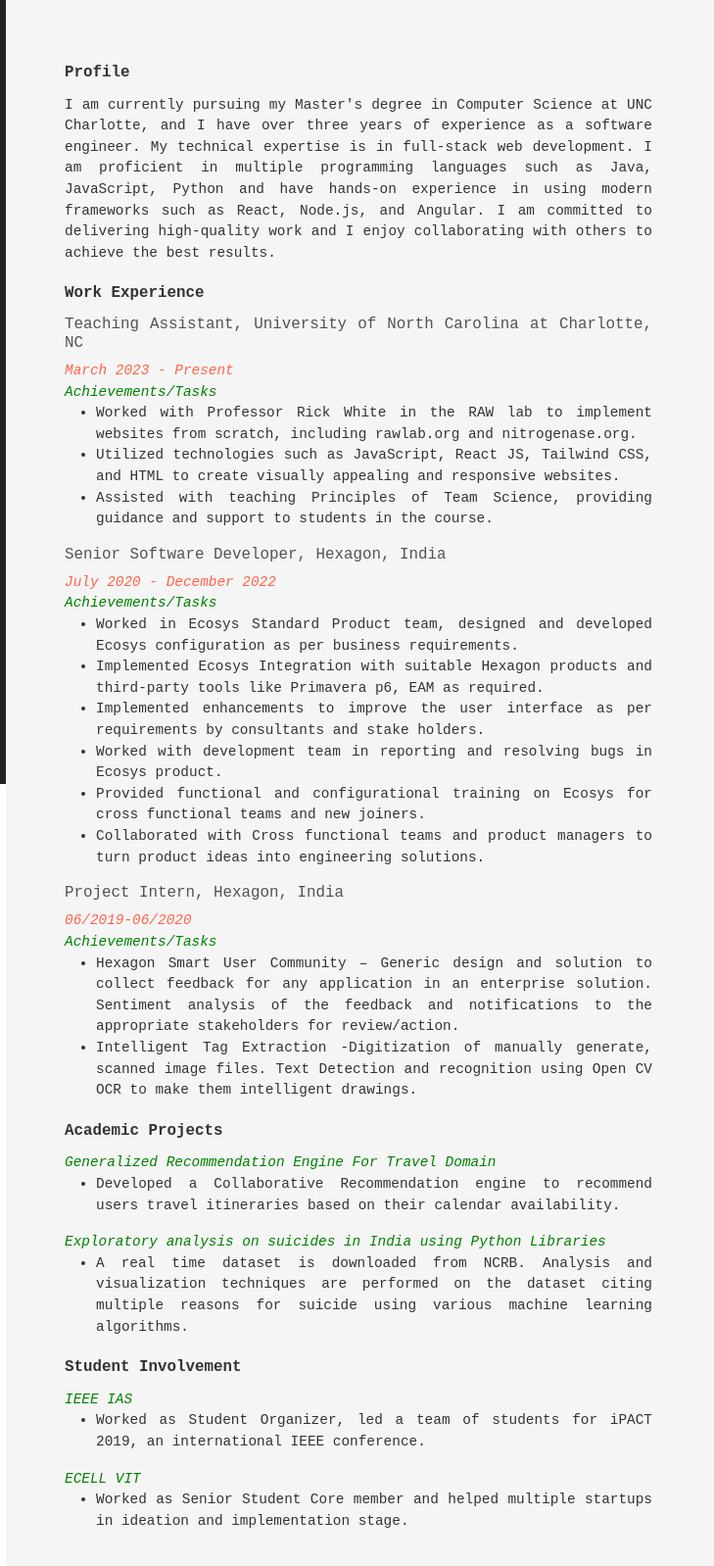
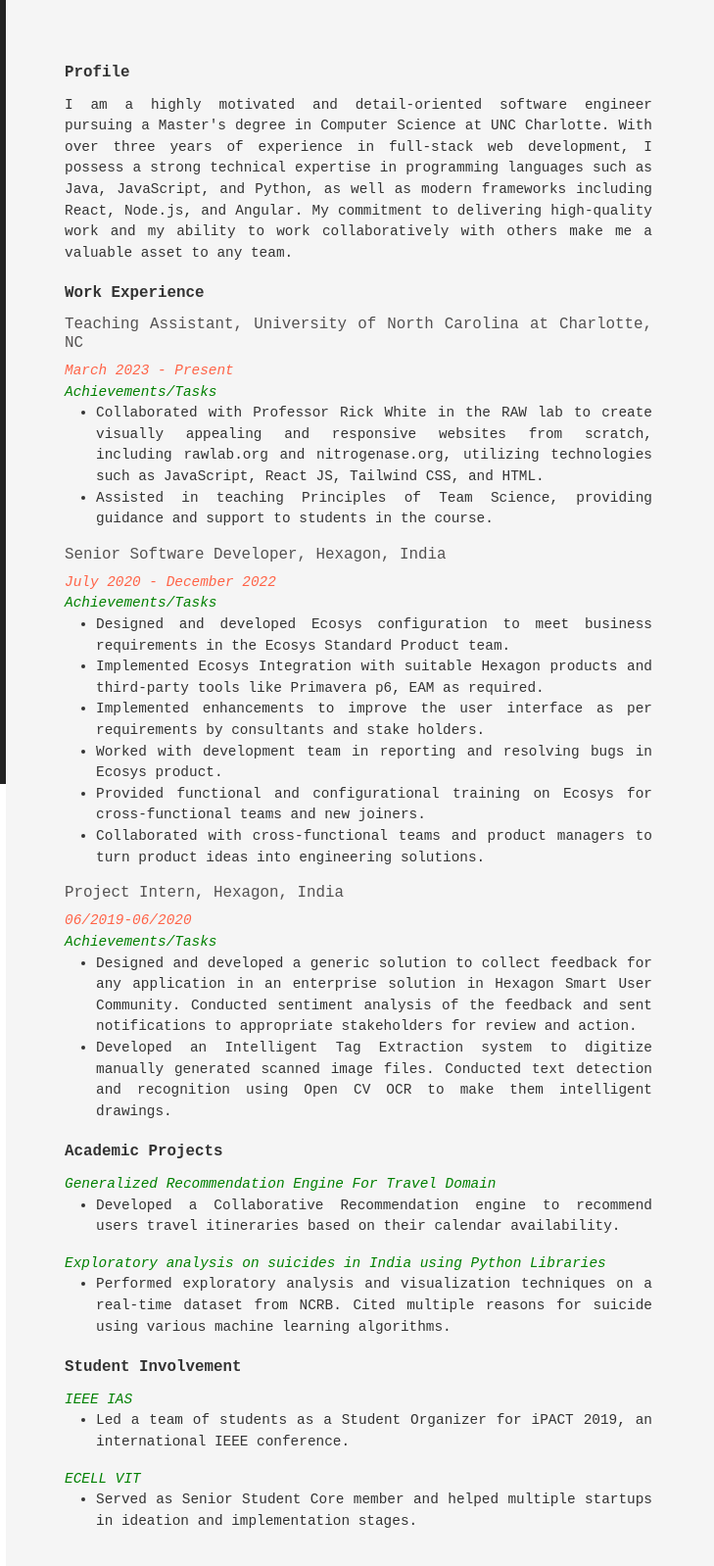
Before and after one commit to prashanthsammanu/Portfolio, a plain HTML site: page index.html in a window 1280 px wide. Shown: the full height of the page at 98% size, 314-1043 px from the left. Drawn offline with nearby package versions, Linux system fonts and the light colour scheme; a web font is replaced by a local one.

Commit message:
fix: content modification

```diff
--- a/index.html
+++ b/index.html
@@ -236,14 +236,14 @@
       <div class="main">
         <h3>Profile</h3>
         <p>
-          I am currently pursuing my Master's degree in Computer Science at UNC
-          Charlotte, and I have over three years of experience as a software
-          engineer. My technical expertise is in full-stack web development. I
-          am proficient in multiple programming languages such as Java,
-          JavaScript, Python and have hands-on experience in using modern
-          frameworks such as React, Node.js, and Angular. I am committed to
-          delivering high-quality work and I enjoy collaborating with others to
-          achieve the best results.
+          I am a highly motivated and detail-oriented software engineer pursuing
+          a Master's degree in Computer Science at UNC Charlotte. With over
+          three years of experience in full-stack web development, I possess a
+          strong technical expertise in programming languages such as Java,
+          JavaScript, and Python, as well as modern frameworks including React,
+          Node.js, and Angular. My commitment to delivering high-quality work
+          and my ability to work collaboratively with others make me a valuable
+          asset to any team.
         </p>
 
         <h3>Work Experience</h3>
@@ -256,15 +256,13 @@
           <i style="font-size: 1em; color: green">Achievements/Tasks</i><br />
           <ul>
             <li>
-              Worked with Professor Rick White in the RAW lab to implement
-              websites from scratch, including rawlab.org and nitrogenase.org.
+              Collaborated with Professor Rick White in the RAW lab to create
+              visually appealing and responsive websites from scratch, including
+              rawlab.org and nitrogenase.org, utilizing technologies such as
+              JavaScript, React JS, Tailwind CSS, and HTML.
             </li>
             <li>
-              Utilized technologies such as JavaScript, React JS, Tailwind CSS,
-              and HTML to create visually appealing and responsive websites.
-            </li>
-            <li>
-              Assisted with teaching Principles of Team Science, providing
+              Assisted in teaching Principles of Team Science, providing
               guidance and support to students in the course.
             </li>
           </ul>
@@ -277,8 +275,8 @@
           <i style="font-size: 1em; color: green">Achievements/Tasks</i><br />
           <ul>
             <li>
-              Worked in Ecosys Standard Product team, designed and developed
-              Ecosys configuration as per business requirements.
+              Designed and developed Ecosys configuration to meet business
+              requirements in the Ecosys Standard Product team.
             </li>
             <li>
               Implemented Ecosys Integration with suitable Hexagon products and
@@ -294,10 +292,10 @@
             </li>
             <li>
               Provided functional and configurational training on Ecosys for
-              cross functional teams and new joiners.
+              cross-functional teams and new joiners.
             </li>
             <li>
-              Collaborated with Cross functional teams and product managers to
+              Collaborated with cross-functional teams and product managers to
               turn product ideas into engineering solutions.
             </li>
           </ul>
@@ -309,15 +307,16 @@
           <i style="font-size: 1em; color: green">Achievements/Tasks</i><br />
           <ul>
             <li>
-              Hexagon Smart User Community – Generic design and solution to
-              collect feedback for any application in an enterprise solution.
-              Sentiment analysis of the feedback and notifications to the
-              appropriate stakeholders for review/action.
+              Designed and developed a generic solution to collect feedback for
+              any application in an enterprise solution in Hexagon Smart User
+              Community. Conducted sentiment analysis of the feedback and sent
+              notifications to appropriate stakeholders for review and action.
             </li>
             <li>
-              Intelligent Tag Extraction -Digitization of manually generate,
-              scanned image files. Text Detection and recognition using Open CV
-              OCR to make them intelligent drawings.
+              Developed an Intelligent Tag Extraction system to digitize
+              manually generated scanned image files. Conducted text detection
+              and recognition using Open CV OCR to make them intelligent
+              drawings.
             </li>
           </ul>
         </span>
@@ -340,10 +339,9 @@
           ><br />
           <ul>
             <li>
-              A real time dataset is downloaded from NCRB. Analysis and
-              visualization techniques are performed on the dataset citing
-              multiple reasons for suicide using various machine learning
-              algorithms.
+              Performed exploratory analysis and visualization techniques on a
+              real-time dataset from NCRB. Cited multiple reasons for suicide
+              using various machine learning algorithms.
             </li>
           </ul>
         </span>
@@ -353,8 +351,8 @@
           <i style="font-size: 1em; color: green">IEEE IAS</i><br />
           <ul>
             <li>
-              Worked as Student Organizer, led a team of students for iPACT
-              2019, an international IEEE conference.
+              Led a team of students as a Student Organizer for iPACT 2019, an
+              international IEEE conference.
             </li>
           </ul>
         </span>
@@ -362,8 +360,8 @@
           <i style="font-size: 1em; color: green">ECELL VIT</i><br />
           <ul>
             <li>
-              Worked as Senior Student Core member and helped multiple startups
-              in ideation and implementation stage.
+              Served as Senior Student Core member and helped multiple startups
+              in ideation and implementation stages.
             </li>
           </ul>
         </span>
```
